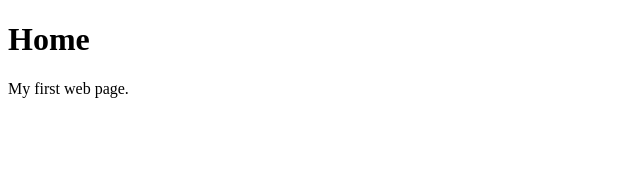
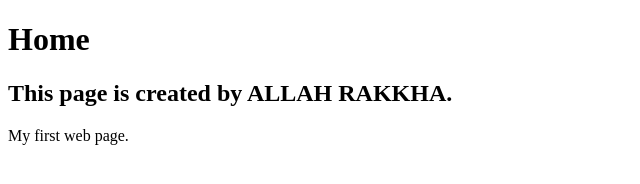
Before and after one commit to Allahrakkha/html-project, a plain HTML site: page index.html in a window 1280 px wide. Shown: the whole page, without its empty margins (0-640 px from the left). Drawn offline with Linux system fonts and the light colour scheme.

Commit message:
my second commit

```diff
--- a/index.html
+++ b/index.html
@@ -7,6 +7,7 @@
 </head>
 <body>
     <h1 color="body color">Home</h1>
+    <h2>This page is created by ALLAH RAKKHA.</h2>
     <p>My first web page.</p>
 </body>
 </html>
```
